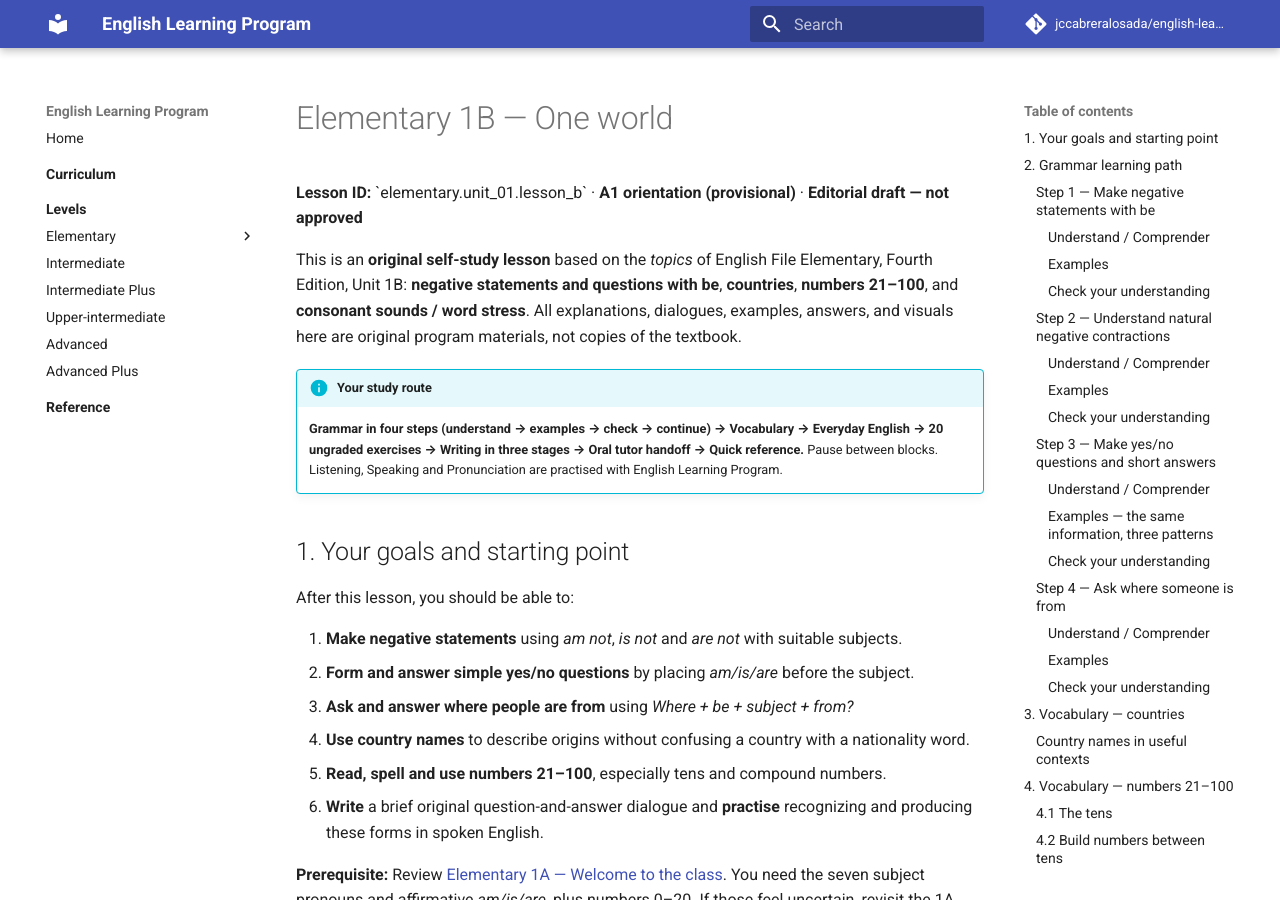
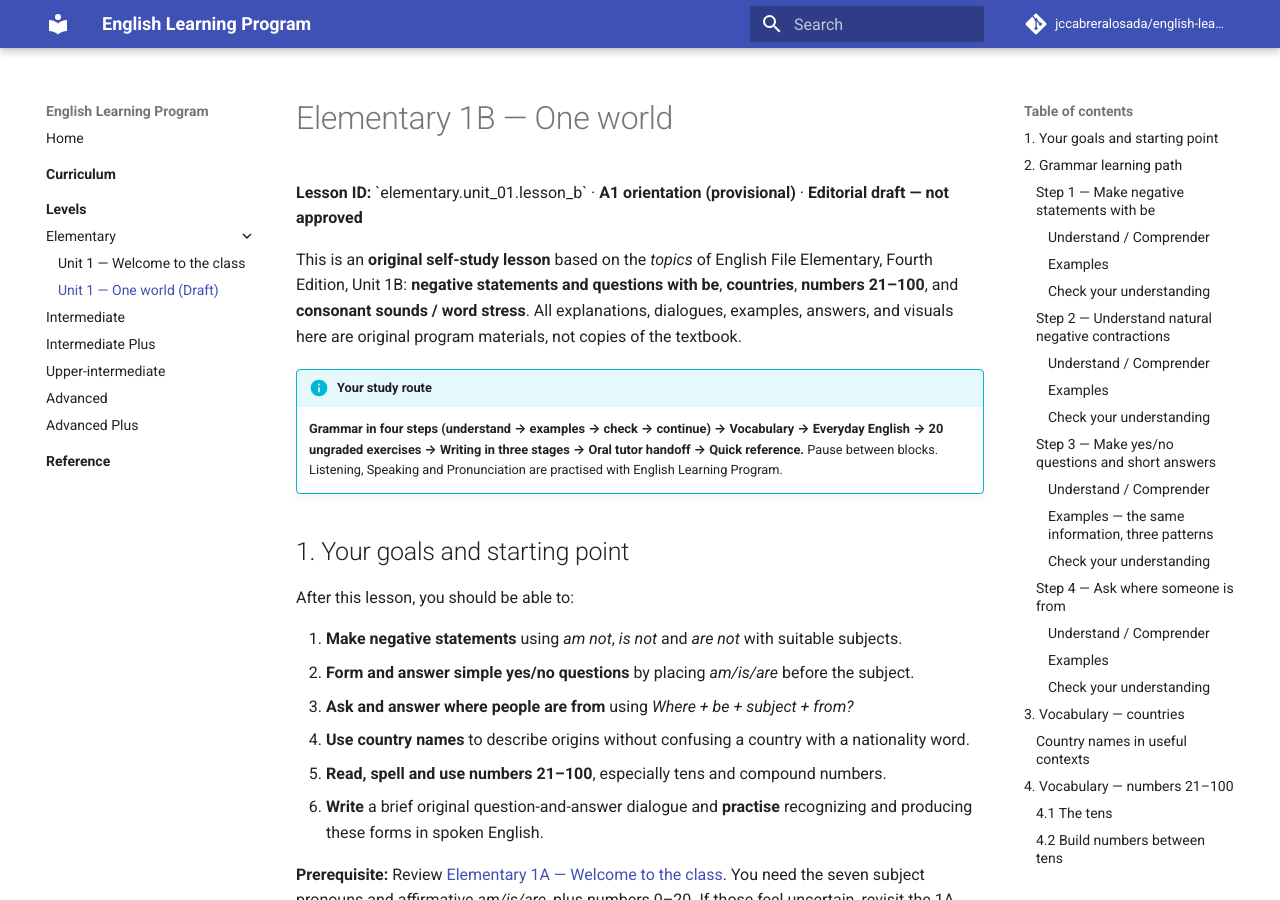
Before and after one commit to jccabreralosada/english-learning-course, an MkDocs documentation site: the page built from docs/elementary/unit_01/lesson_b.md, in a window 1280 px wide and 900 px high. Built offline with MkDocs 1.6.1 and Material for MkDocs 9.7.7, drawn with Linux system fonts in a browser that asks for light colours; comment, search, counter and statistics services are not loaded.

Commit message:
nav: include Elementary 1B draft in branch navigation

```diff
--- a/mkdocs.yml
+++ b/mkdocs.yml
@@ -40,6 +40,7 @@ nav:
       - Elementary:
           - Overview: elementary/index.md
           - Unit 1 — Welcome to the class: elementary/unit_01/lesson_a.md
+          - Unit 1 — One world (Draft): elementary/unit_01/lesson_b.md
       - Pre-intermediate: pre_intermediate/index.md
       - Intermediate: intermediate/index.md
       - Intermediate Plus: intermediate_plus/index.md
```
